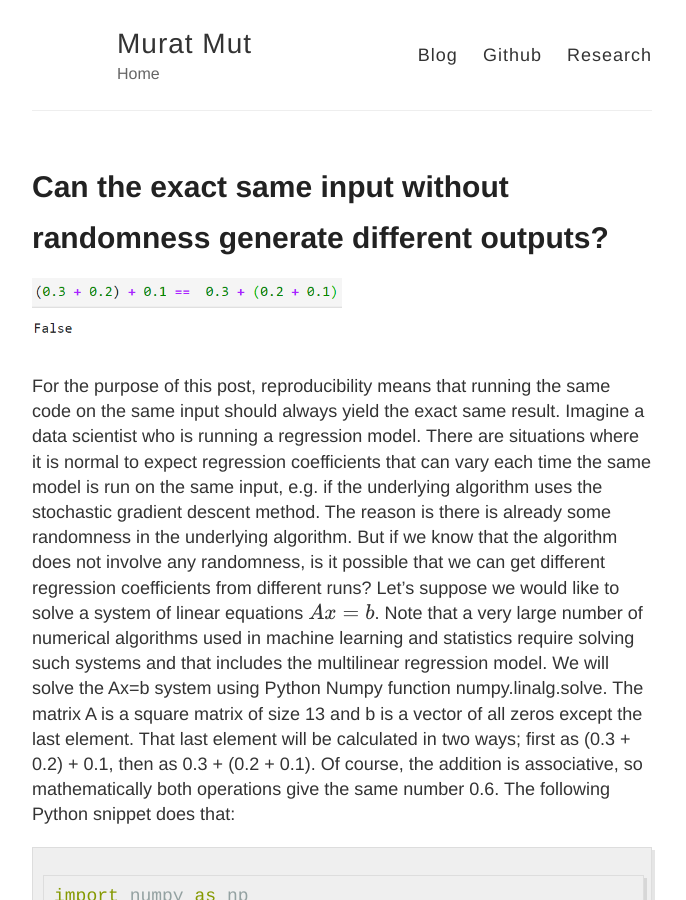
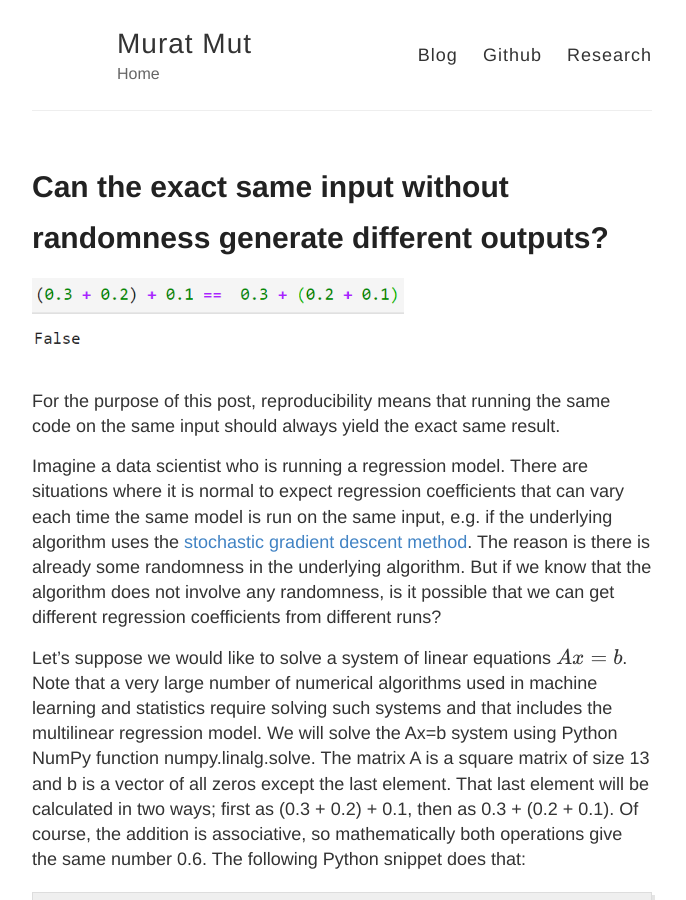
Before and after one commit to muratmut/muratmut.github.io, a Jekyll site: the page built from _posts/2020-05-20-reproducability.md, in a window 1280 px wide and 900 px high. Shown: the whole window, without its empty margins (298-984 px from the left). Built offline with Jekyll 4.4.1, drawn with Linux system fonts in a browser that asks for light colours; formulas are drawn with MathJax 3; some of the changed text lies outside the part shown.

Commit message:
Update 2020-05-20-reproducability.md

````diff
--- a/_posts/2020-05-20-reproducability.md
+++ b/_posts/2020-05-20-reproducability.md
@@ -3,12 +3,13 @@ layout: post
 title: Can the exact same input without randomness generate different outputs?
 ---
 
-![Test Image 1](https://muratmut.github.io/images/repro-p1.PNG){:height="50%" width="50%"}
+![Test Image 1](https://muratmut.github.io/images/repro-p1.PNG){:height="60%" width="60%"}
 
 For the purpose of this post, reproducibility means that running the same code on the same input should always yield the exact same result.
-Imagine a data scientist who is running a regression model. There are situations where it is normal to expect regression coefficients that can vary each time the same model is run on the same input, e.g. if the underlying algorithm uses the stochastic gradient descent method. The reason is there is already some randomness in the underlying algorithm. But if we know that the algorithm does not involve any randomness, is it possible that we can get different regression coefficients from different runs?
-Let’s suppose we would like to solve a system of linear equations $$Ax=b$$. Note that a very large number of numerical algorithms used in machine learning and statistics require solving such systems and that includes the multilinear regression model. We will solve the Ax=b system using Python Numpy function numpy.linalg.solve. The matrix A is a square matrix of size 13 and b is a vector of all zeros except the last element. That last element will be calculated in two ways; first as (0.3 + 0.2) + 0.1, then as 0.3 + (0.2 + 0.1). Of course, the addition is associative, so mathematically both operations give the same number 0.6.
-The following Python snippet does that:
+
+Imagine a data scientist who is running a regression model. There are situations where it is normal to expect regression coefficients that can vary each time the same model is run on the same input, e.g. if the underlying algorithm uses the [stochastic gradient descent method](https://en.wikipedia.org/wiki/Stochastic_gradient_descent). The reason is there is already some randomness in the underlying algorithm. But if we know that the algorithm does not involve any randomness, is it possible that we can get different regression coefficients from different runs?
+
+Let’s suppose we would like to solve a system of linear equations $$Ax=b$$. Note that a very large number of numerical algorithms used in machine learning and statistics require solving such systems and that includes the multilinear regression model. We will solve the Ax=b system using Python NumPy function numpy.linalg.solve. The matrix A is a square matrix of size 13 and b is a vector of all zeros except the last element. That last element will be calculated in two ways; first as (0.3 + 0.2) + 0.1, then as 0.3 + (0.2 + 0.1). Of course, the addition is associative, so mathematically both operations give the same number 0.6. The following Python snippet does that:
 
 ```python
 import numpy as np
@@ -51,7 +52,7 @@ print(diff)
    1.          -0.5          0.0859375 ]
 ```
 
-Note that the difference between the coefficients x1[7] and x2[7] is larger than 13! Does the numpy.linalg.solve method have any randomness in it? When we look at the Numpy documentation, we see that it uses the LAPACK method gesv, and that algorithm does not have any randomness in it.
+Note that the difference between the coefficients x1[7] and x2[7] is larger than 13! Does the numpy.linalg.solve method have any randomness in it? When we look at the NumPy documentation, we see that it uses the LAPACK method gesv, and that algorithm does not have any randomness in it.
 
 The only reasonable cause of this difference could be in b1 and b2. Indeed when we check the value, we see
 b2[12] - b1[12]= 1.1102230246251565e-16
````
